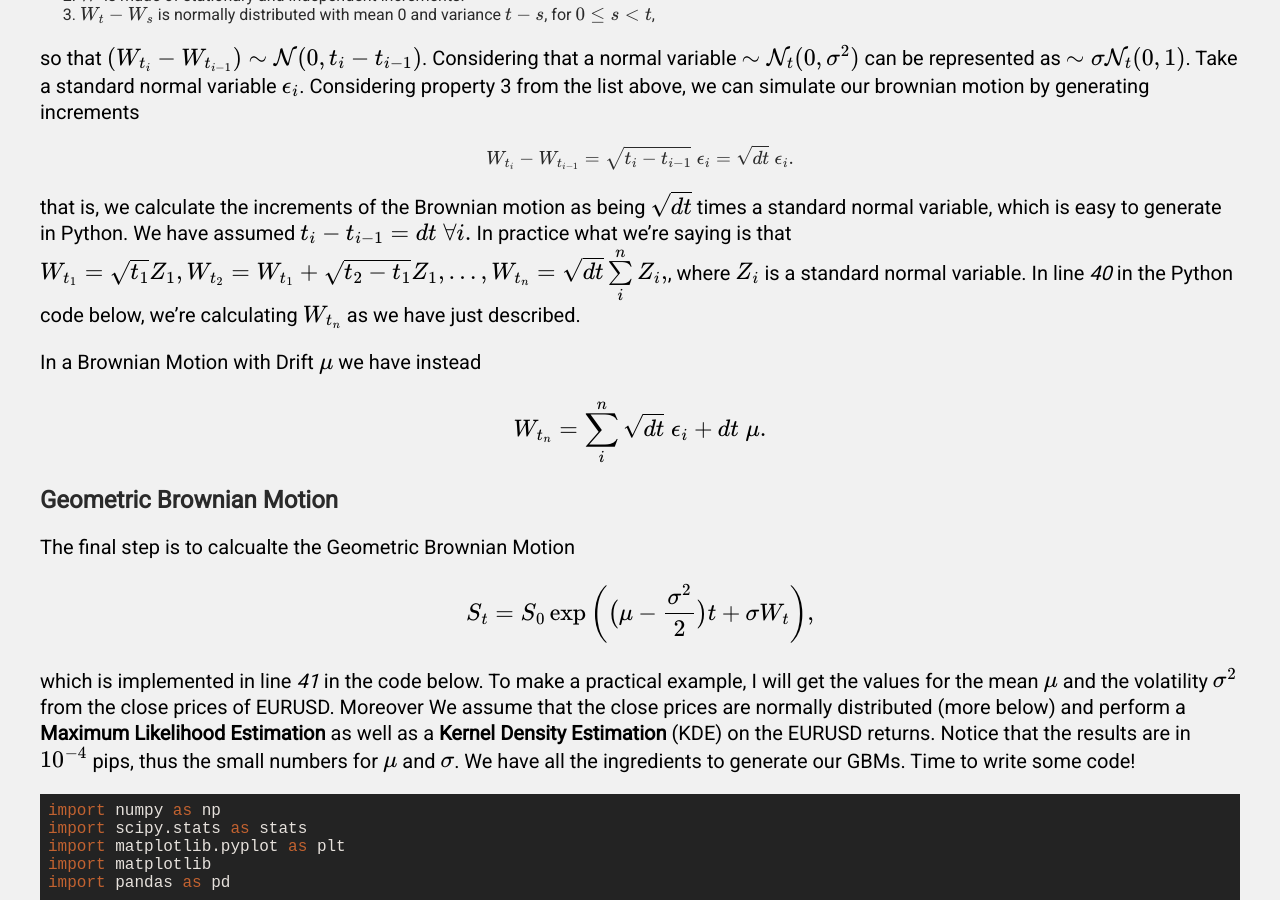
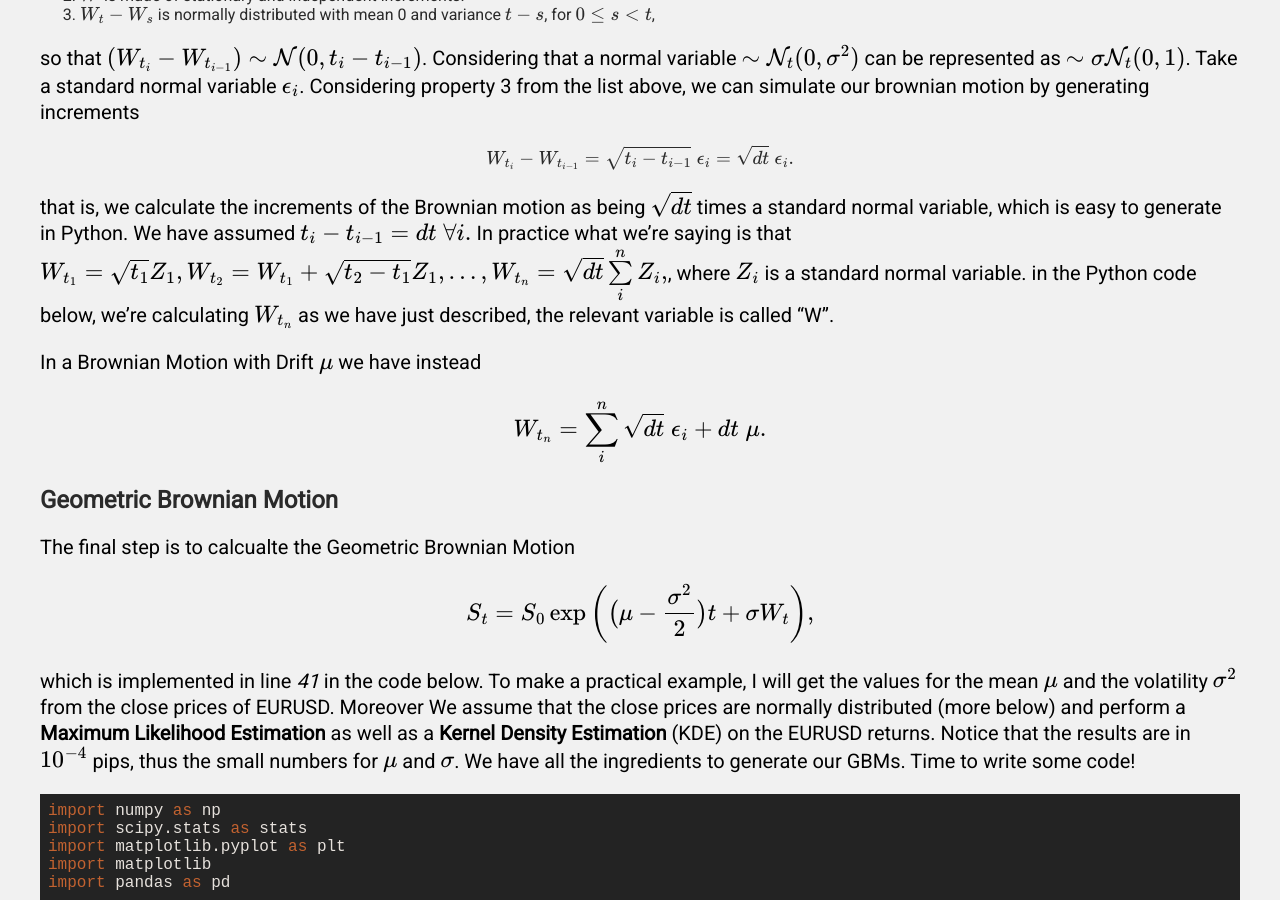
Before and after one commit to FullSimplify/FullSimplify.github.io, a Jekyll site: the page built from _posts/2000-01-03-Geometric-Brownian-Motion-an-Option-Pricing-Example.md, in a window 1280 px wide and 900 px high, scrolled down 827 px. Built offline with Jekyll 4.4.1, drawn with Linux system fonts in a browser that asks for light colours; formulas are drawn with MathJax 3; some of the changed text lies outside the part shown.

Commit message:
Update 2000-01-03-Geometric-Brownian-Motion-an-Option-Pricing-Example.md

```diff
--- a/_posts/2000-01-03-Geometric-Brownian-Motion-an-Option-Pricing-Example.md
+++ b/_posts/2000-01-03-Geometric-Brownian-Motion-an-Option-Pricing-Example.md
@@ -26,7 +26,7 @@ so that $$(W_{t_i} - W_{t_{i-1}}) \sim \mathcal{N}(0, t_i - t_{i-1})$$. Consider
 
 $$W_{t_i} - W_{t_{i-1}} = \sqrt{t_i-t_{i-1}}\;\epsilon_i = \sqrt{dt}\;\epsilon_i.$$
 
-that is, we calculate the increments of the Brownian motion as being $$\sqrt{dt}$$ times a standard normal variable, which is easy to generate in Python. We have assumed $$t_i - t_{i-1} = dt\; \forall i.$$ In practice what we're saying is that $$W_{t_1}  = \sqrt{t_1} Z_1, W_{t_2} = W_{t_1} + \sqrt{t_2 - t_1} Z_1, \ldots, W_{t_n} = \sqrt{dt}\sum\limits_i^n Z_i,$$, where $$Z_i$$ is a standard normal variable. In line *40* in the Python code below, we're calculating $$W_{t_n}$$ as we have just described.
+that is, we calculate the increments of the Brownian motion as being $$\sqrt{dt}$$ times a standard normal variable, which is easy to generate in Python. We have assumed $$t_i - t_{i-1} = dt\; \forall i.$$ In practice what we're saying is that $$W_{t_1}  = \sqrt{t_1} Z_1, W_{t_2} = W_{t_1} + \sqrt{t_2 - t_1} Z_1, \ldots, W_{t_n} = \sqrt{dt}\sum\limits_i^n Z_i,$$, where $$Z_i$$ is a standard normal variable. in the Python code below, we're calculating $$W_{t_n}$$ as we have just described, the relevant variable is called "W".
 
 In a Brownian Motion with Drift $$\mu$$ we have instead
 \begin{equation}
```
Also changed, not shown: other parts of _posts/2000-01-03-Geometric-Brownian-Motion-an-Option-Pricing-Example.md (+1 -1 lines).
